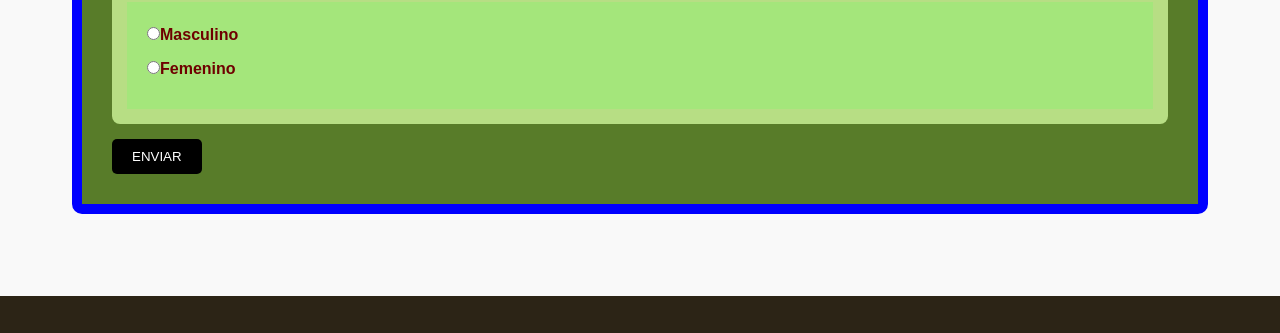
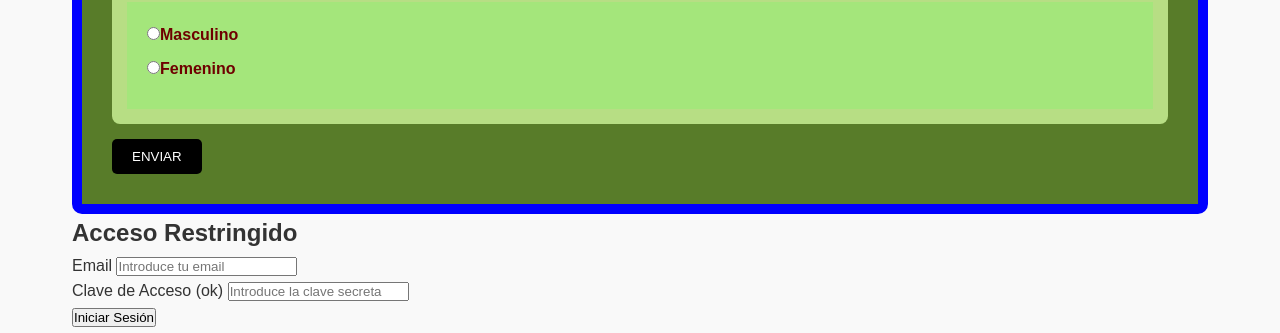
Before and after one commit to perghormaru-pixel/nrc_13728_u202417743, a website: page index.html in a window 1280 px wide. Shown: the part 3231-3564 px from the top of the page. Drawn offline with Linux system fonts and the light colour scheme.

Commit message:
Update index.html
AGREGANDO PARTE DEL LOGIN

```diff
--- a/index.html
+++ b/index.html
@@ -177,6 +177,32 @@
           </form>
         </div>
       </section>
+       <!--LOGIN-->
+          <section class="login-container">
+
+        <div class="login-box">
+            <h2>Acceso Restringido</h2>
+
+            <form onsubmit="return validarLogin(event);">
+
+                <div class="input-group">
+                    <label for="email">Email</label>
+                    <input type="email" id="email" name="email" placeholder="Introduce tu email" required>
+                </div>
+
+                <div class="input-group">
+                    <label for="password">Clave de Acceso (ok)</label>
+                    <input type="password" id="password" name="password" placeholder="Introduce la clave secreta" required>
+                </div>
+
+                <button type="submit" class="login-button">Iniciar Sesión</button>
+            </form>
+
+        </div>
+    </section>
+
+    <script src="login.js"></script>
+
     </main>
     <footer class="footer">
       <div class="footer-container">
```
